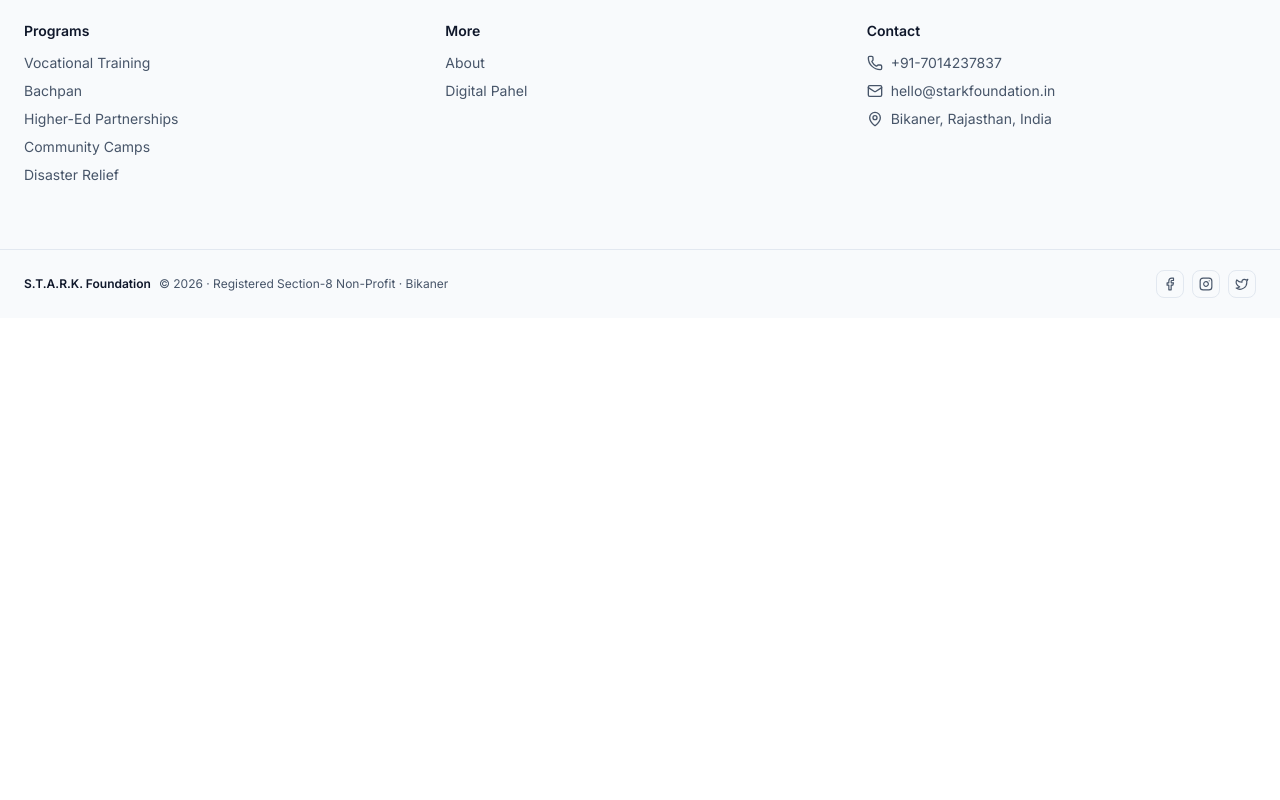
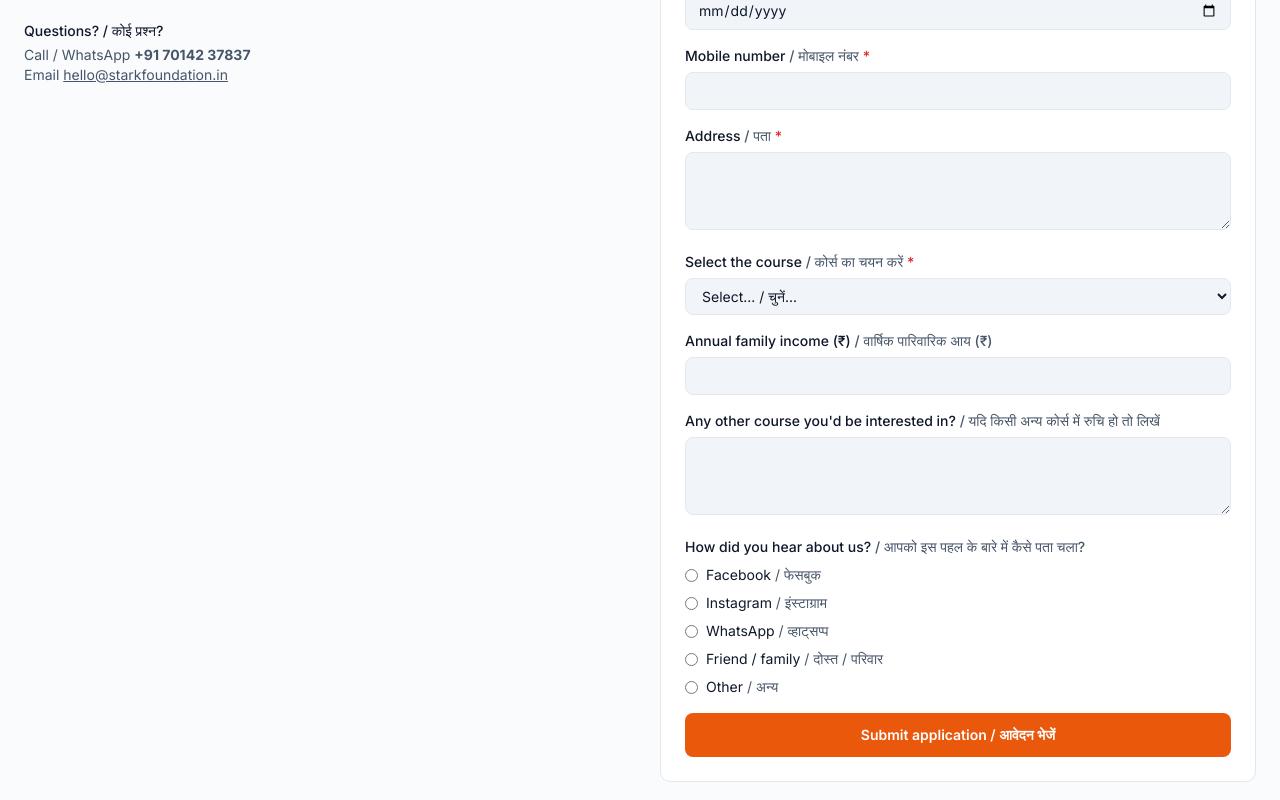
Before and after one commit to shekhawat2407/stark-foundation-website, a Next.js app in the folder stark-landing/: page /vocational-training in a window 1280 px wide. Shown: the part 1640-2440 px from the top of the page. Before the commit the page ends 1958 px from the top, so only its background shows below. Built offline with nearby package versions, Linux system fonts and the light colour scheme.

Commit message:
feat: add bilingual student application form to vocational training page

```diff
--- /dev/null
+++ b/stark-landing/app/vocational-training/StudentApplicationForm.tsx
@@ -0,0 +1,202 @@
+'use client'
+
+import { useState } from 'react'
+
+// TODO: replace with the dedicated Formspree endpoint for student applications
+// (create one at https://formspree.io/forms — recommended so responses don't mix
+// with volunteer / contact submissions). Reuses the volunteer endpoint until then.
+const ENDPOINT = 'https://formspree.io/f/mdabrajn'
+
+const courses = [
+  'Basic Computer Course / बेसिक कंप्यूटर कोर्स (3 months)',
+  'Stitching & Advanced Dress Designing / सिलाई एवं एडवांस ड्रेस डिज़ाइनिंग (3 or 6 months)',
+  'Tally & Basic Computer Course / टैली एवं बेसिक कंप्यूटर कोर्स (3 months)',
+]
+
+const sources = [
+  { en: 'Facebook', hi: 'फेसबुक' },
+  { en: 'Instagram', hi: 'इंस्टाग्राम' },
+  { en: 'WhatsApp', hi: 'व्हाट्सप्प' },
+  { en: 'Friend / family', hi: 'दोस्त / परिवार' },
+  { en: 'Other', hi: 'अन्य' },
+]
+
+export function StudentApplicationForm() {
+  const [status, setStatus] = useState<'idle' | 'sending' | 'sent' | 'error'>('idle')
+
+  async function handleSubmit(e: React.FormEvent<HTMLFormElement>) {
+    e.preventDefault()
+    setStatus('sending')
+    const form = e.currentTarget
+    const data = new FormData(form)
+    try {
+      const res = await fetch(ENDPOINT, {
+        method: 'POST',
+        body: data,
+        headers: { Accept: 'application/json' },
+      })
+      if (res.ok) {
+        setStatus('sent')
+        form.reset()
+      } else {
+        setStatus('error')
+      }
+    } catch {
+      setStatus('error')
+    }
+  }
+
+  return (
+    <form
+      onSubmit={handleSubmit}
+      className="rounded-lg border border-border bg-card p-6 space-y-4"
+    >
+      <input
+        type="hidden"
+        name="_subject"
+        value="New student application — Vocational Training Program"
+      />
+
+      <BilingualField label="Full name" hindi="पूरा नाम" name="name" required />
+      <BilingualField label="Father's name" hindi="पिता का नाम" name="fathers_name" required />
+      <BilingualField label="Date of birth" hindi="जन्म तिथि" name="dob" type="date" required />
+      <BilingualField
+        label="Mobile number"
+        hindi="मोबाइल नंबर"
+        name="mobile"
+        type="tel"
+        required
+        pattern="[0-9]{10}"
+      />
+      <BilingualField label="Address" hindi="पता" name="address" required textarea />
+
+      <div>
+        <label htmlFor="course" className="block text-sm font-medium mb-1.5">
+          Select the course <span className="text-muted-foreground">/ कोर्स का चयन करें</span>{' '}
+          <span className="text-destructive">*</span>
+        </label>
+        <select
+          id="course"
+          name="course"
+          required
+          defaultValue=""
+          className="w-full rounded-md border border-border bg-input px-3 py-2 text-sm"
+        >
+          <option value="" disabled>
+            Select... / चुनें...
+          </option>
+          {courses.map((c) => (
+            <option key={c} value={c}>
+              {c}
+            </option>
+          ))}
+        </select>
+      </div>
+
+      <BilingualField
+        label="Annual family income (₹)"
+        hindi="वार्षिक पारिवारिक आय (₹)"
+        name="annual_income"
+        type="text"
+      />
+
+      <BilingualField
+        label="Any other course you'd be interested in?"
+        hindi="यदि किसी अन्य कोर्स में रुचि हो तो लिखें"
+        name="other_course_interest"
+        textarea
+      />
+
+      <div>
+        <div className="block text-sm font-medium mb-2">
+          How did you hear about us?{' '}
+          <span className="text-muted-foreground">/ आपको इस पहल के बारे में कैसे पता चला?</span>
+        </div>
+        <div className="space-y-2">
+          {sources.map((s) => (
+            <label key={s.en} className="flex items-center gap-2 text-sm">
+              <input type="radio" name="source" value={s.en} className="accent-accent" />
+              <span>
+                {s.en} <span className="text-muted-foreground">/ {s.hi}</span>
+              </span>
+            </label>
+          ))}
+        </div>
+      </div>
+
+      <button
+        type="submit"
+        disabled={status === 'sending' || status === 'sent'}
+        className="w-full rounded-md bg-accent px-5 py-3 text-sm font-semibold text-accent-foreground hover:bg-accent/90 disabled:opacity-60 disabled:cursor-not-allowed"
+      >
+        {status === 'sending'
+          ? 'Submitting...'
+          : status === 'sent'
+            ? 'Submitted ✓'
+            : 'Submit application / आवेदन भेजें'}
+      </button>
+
+      {status === 'sent' && (
+        <p className="text-sm text-emerald-700">
+          Thanks — we&apos;ve received your application. Our team will contact you on the mobile number you provided. /
+          धन्यवाद — आपका आवेदन प्राप्त हो गया है, हमारी टीम जल्द ही आपसे संपर्क करेगी।
+        </p>
+      )}
+      {status === 'error' && (
+        <p className="text-sm text-destructive">
+          Something went wrong. Please WhatsApp / call <strong>+91 70142 37837</strong> or email{' '}
+          <a className="underline" href="mailto:hello@starkfoundation.in">
+            hello@starkfoundation.in
+          </a>{' '}
+          directly.
+        </p>
+      )}
+    </form>
+  )
+}
+
+function BilingualField({
+  label,
+  hindi,
+  name,
+  type = 'text',
+  required,
+  textarea,
+  pattern,
+}: {
+  label: string
+  hindi: string
+  name: string
+  type?: string
+  required?: boolean
+  textarea?: boolean
+  pattern?: string
+}) {
+  const id = name
+  return (
+    <div>
+      <label htmlFor={id} className="block text-sm font-medium mb-1.5">
+        {label} <span className="text-muted-foreground">/ {hindi}</span>
+        {required && <span className="text-destructive"> *</span>}
+      </label>
+      {textarea ? (
+        <textarea
+          id={id}
+          name={name}
+          required={required}
+          rows={3}
+          className="w-full rounded-md border border-border bg-input px-3 py-2 text-sm"
+        />
+      ) : (
+        <input
+          id={id}
+          name={name}
+          type={type}
+          required={required}
+          pattern={pattern}
+          className="w-full rounded-md border border-border bg-input px-3 py-2 text-sm"
+        />
+      )}
+    </div>
+  )
+}
--- a/stark-landing/app/vocational-training/page.tsx
+++ b/stark-landing/app/vocational-training/page.tsx
@@ -3,6 +3,7 @@ import Image from 'next/image'
 import { ArrowRight } from 'lucide-react'
 import { ProgramPageHero } from '@/components/site/program-page-hero'
 import { ActivityCard } from '@/components/site/activity-card'
+import { StudentApplicationForm } from './StudentApplicationForm'
 import {
   centres,
   skillPartners,
@@ -119,6 +120,42 @@ export default function VocationalTraining() {
         </section>
       )}
 
+      <section id="apply" className="bg-muted/40 border-y border-border">
+        <div className="mx-auto max-w-7xl px-4 md:px-6 py-16 md:py-20 grid md:grid-cols-2 gap-10 items-start">
+          <div>
+            <div className="text-xs font-semibold uppercase tracking-wider text-accent mb-3">
+              Apply / आवेदन करें
+            </div>
+            <h2 className="text-2xl md:text-3xl font-semibold mb-3">
+              Register for a course.
+              <span className="block text-base text-muted-foreground mt-1 font-normal">
+                कोर्स के लिए पंजीकरण करें।
+              </span>
+            </h2>
+            <p className="text-sm text-muted-foreground max-w-md">
+              All courses are free for selected candidates and include a STARK Foundation certificate plus placement support.
+              Our team will call you on the mobile number you provide.
+            </p>
+            <p className="text-sm text-muted-foreground max-w-md mt-3">
+              सभी कोर्स चयनित उम्मीदवारों के लिए नि:शुल्क हैं। प्रमाणपत्र एवं प्लेसमेंट सहायता दी जाती है।
+              हमारी टीम आपके द्वारा दिए गए मोबाइल नंबर पर संपर्क करेगी।
+            </p>
+            <div className="mt-6 text-sm">
+              <div className="font-medium">Questions? / कोई प्रश्न?</div>
+              <div className="text-muted-foreground mt-1">
+                Call / WhatsApp <strong>+91 70142 37837</strong>
+                <br />
+                Email{' '}
+                <a className="underline" href="mailto:hello@starkfoundation.in">
+                  hello@starkfoundation.in
+                </a>
+              </div>
+            </div>
+          </div>
+          <StudentApplicationForm />
+        </div>
+      </section>
+
       <section className="bg-primary text-primary-foreground">
         <div className="mx-auto max-w-7xl px-4 md:px-6 py-16 md:py-20 grid md:grid-cols-2 gap-8 items-center">
           <div>
```
